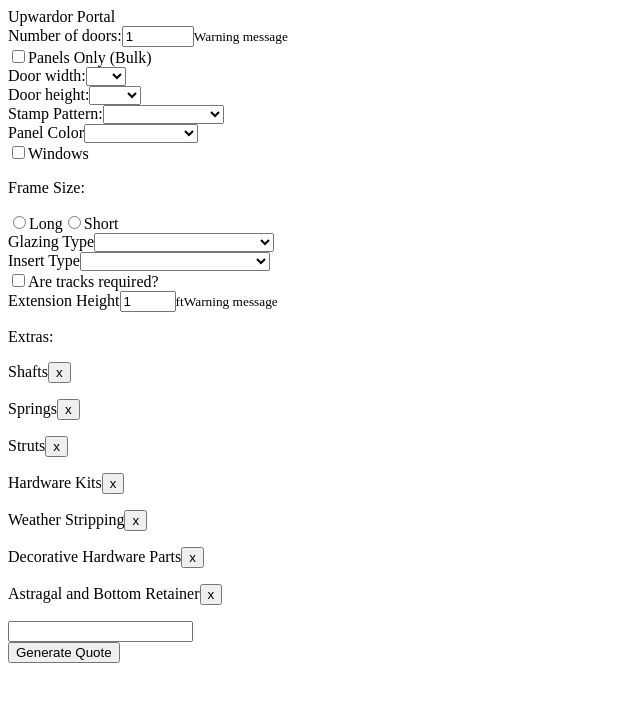
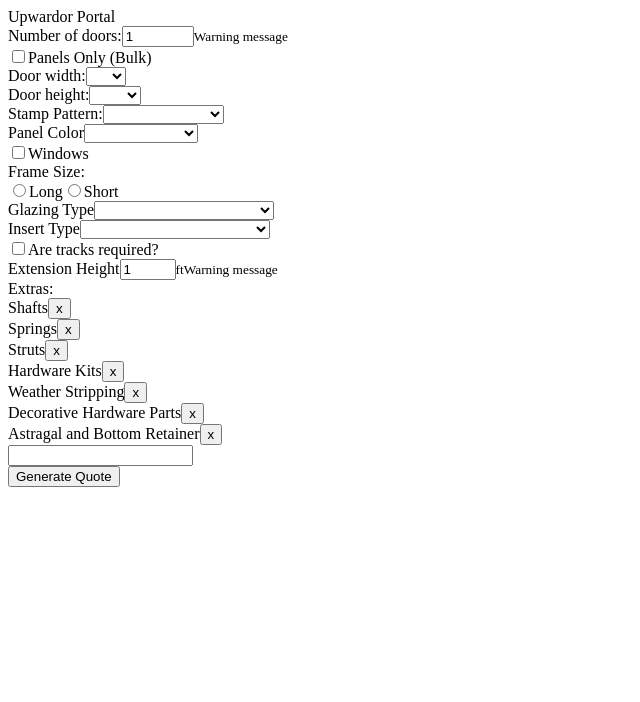
Before and after one commit to Sourav-Patteri/UpwardorPortalVue, a Vue app: page / in a window 1280 px wide. Shown: the top 702 px of the page, without its empty margins (0-640 px from the left). Built offline with nearby package versions, Linux system fonts and the light colour scheme.

Commit message:
Add global style sheet

```diff
--- /dev/null
+++ b/src/global.scss
@@ -0,0 +1,3 @@
+p {
+  margin: 0;
+}
--- a/src/main.ts
+++ b/src/main.ts
@@ -1,5 +1,6 @@
 import { createApp } from 'vue';
-import '@/style.css';
+
+import '@/global.scss';
 import App from '@/App.vue';
 
 
```
Also changed, not shown: src/style.css (deleted).
